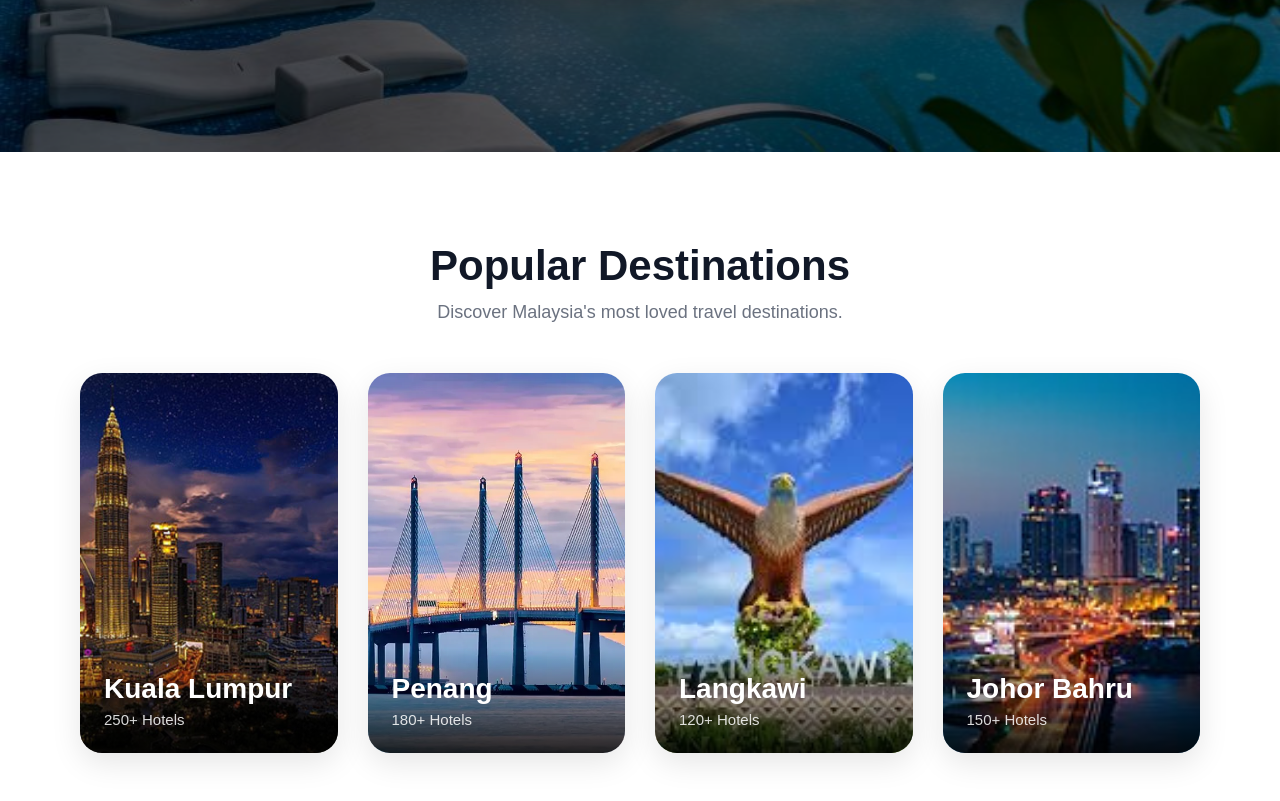
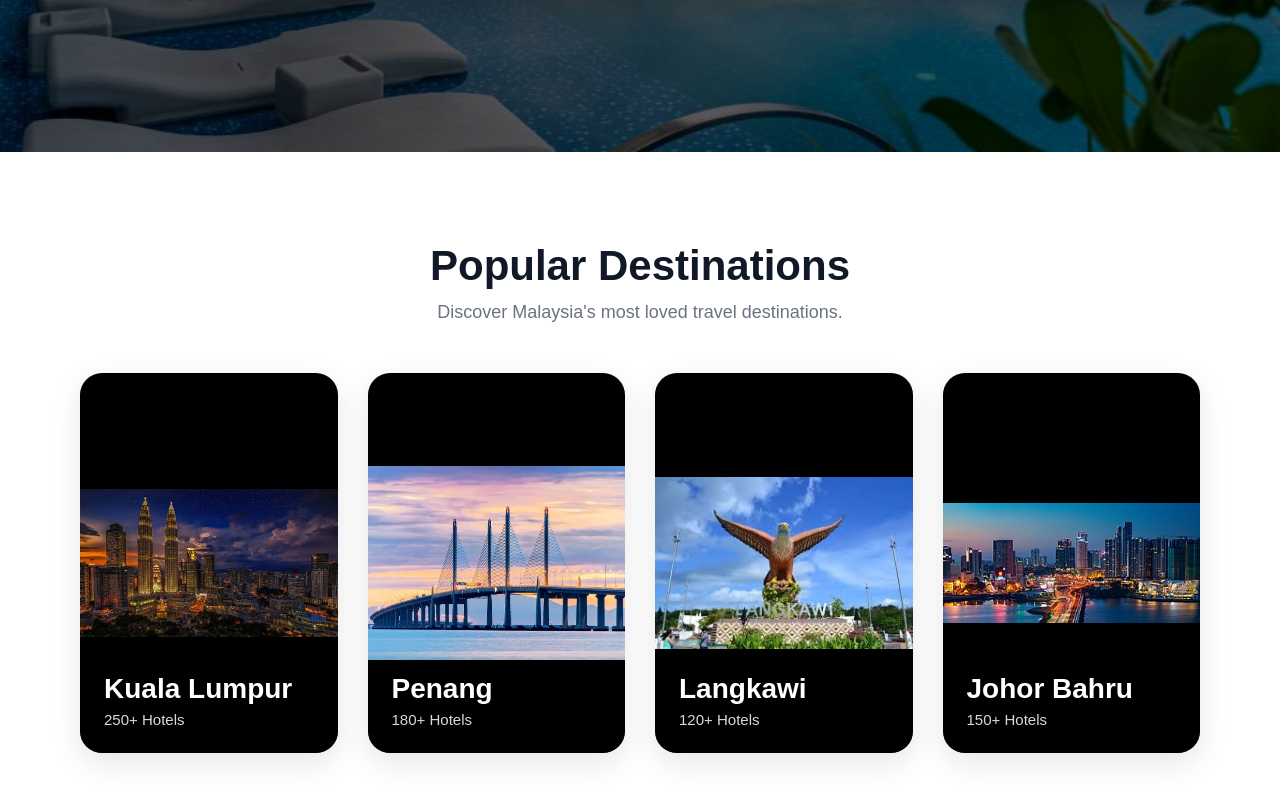
Before and after one commit to Karthik1597/hotel-booking-app, a React (Create React App) app in the folder frontend/: page / in a window 1280 px wide. Shown: the part 648-1449 px from the top of the page. Built offline with nearby package versions, Linux system fonts and the light colour scheme.

Commit message:
fix image size

```diff
--- a/frontend/src/styles/PopularDestinations.css
+++ b/frontend/src/styles/PopularDestinations.css
@@ -46,7 +46,8 @@
 .destination-card img {
   width: 100%;
   height: 100%;
-  object-fit: cover;
+ object-fit: contain;
+background: #000;
 
   transition: transform 0.5s ease;
 }
```
